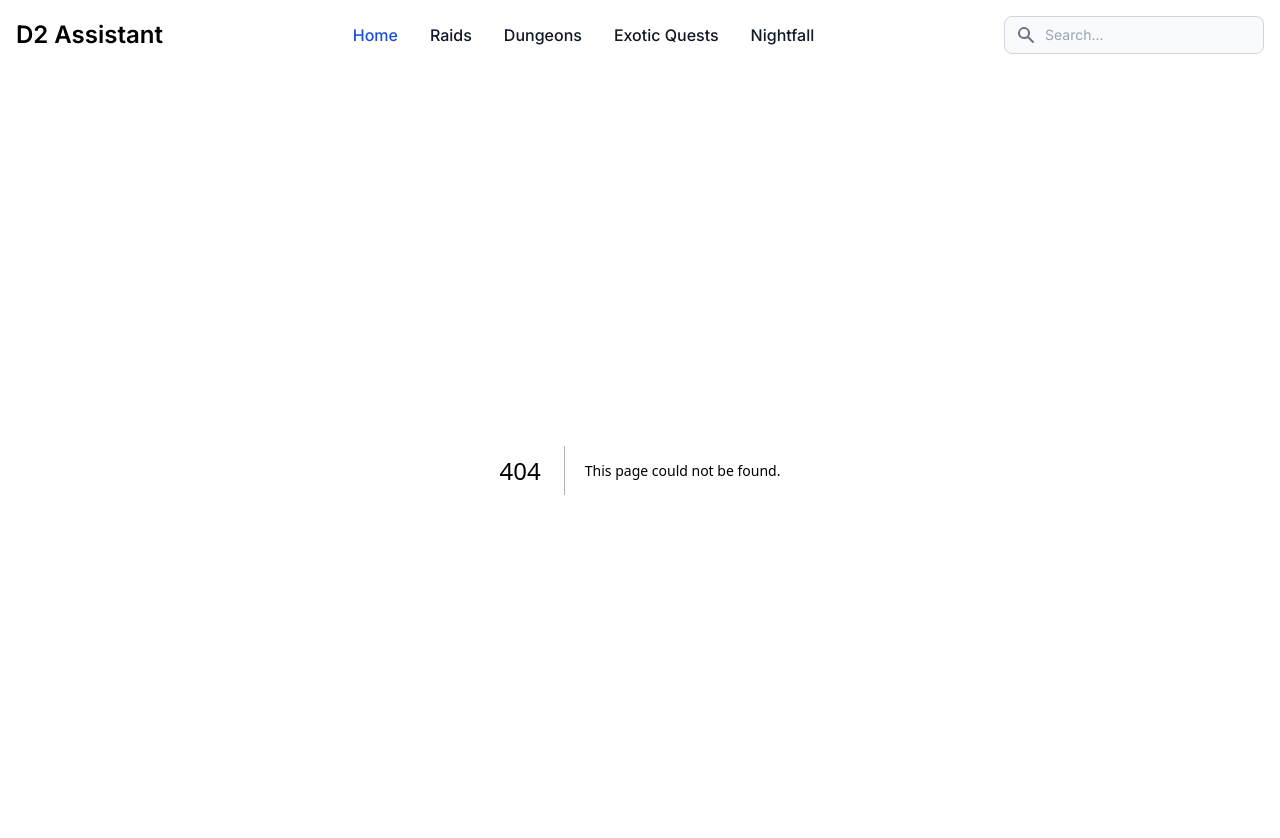
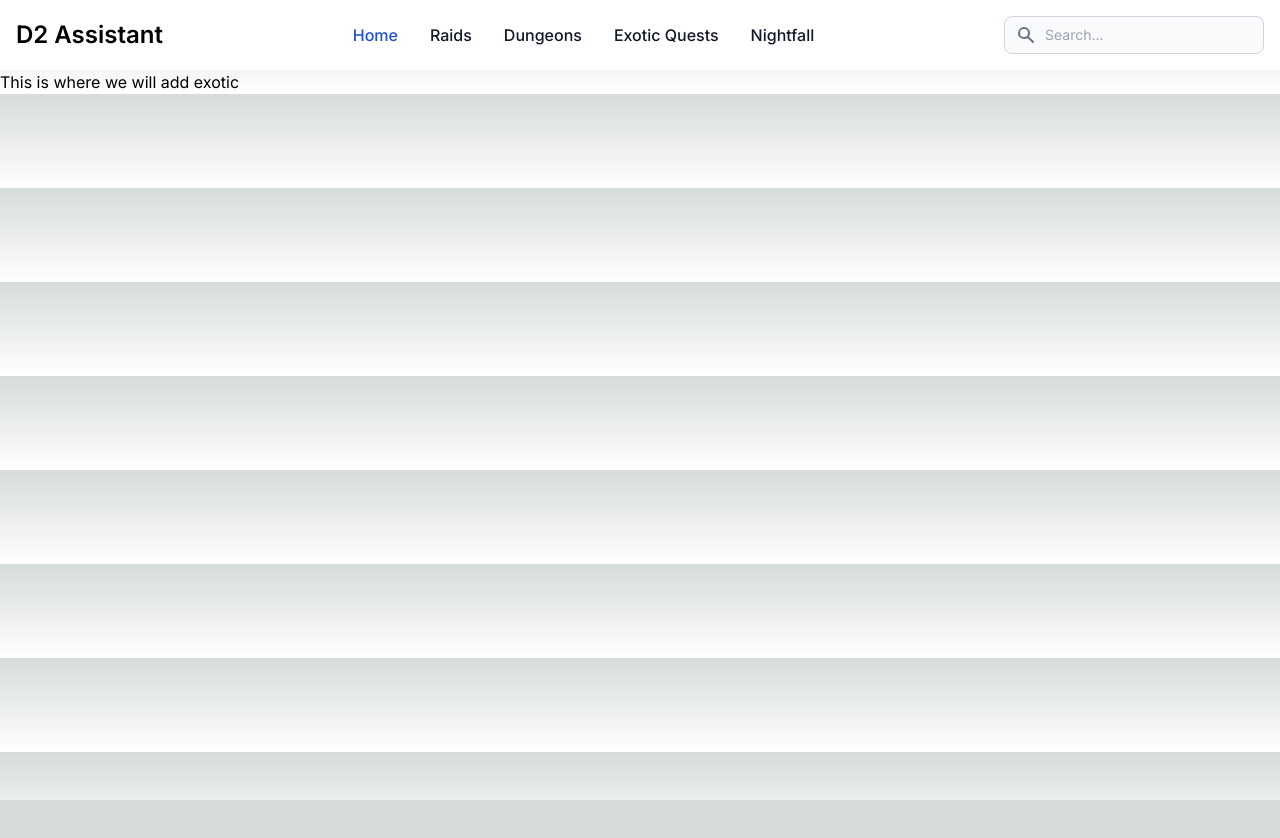
Before and after one commit to AdamArabov/Raid-Assistant, a Next.js app: page /exotic in a window 1280 px wide. Before the commit this address had no page. Shown: the top 838 px of the page. After the commit the page ends 800 px from the top, so only its background shows below. Built offline with nearby package versions, Linux system fonts and the light colour scheme.

Commit message:
exotic page created

```diff
--- /dev/null
+++ b/src/app/exotic/page.tsx
@@ -0,0 +1,7 @@
+export default function Exotic() {
+    return(
+        <div>
+        <h1>This is where we will add exotic</h1>
+        </div>
+    )
+}
--- a/src/app/layout.tsx
+++ b/src/app/layout.tsx
@@ -57,7 +57,7 @@
           <a href="/dungeons" className="block py-2 pl-3 pr-4 text-gray-900 rounded hover:bg-gray-100 md:hover:bg-transparent md:hover:text-blue-700 md:p-0 dark:text-white md:dark:hover:text-blue-500 dark:hover:bg-gray-700 dark:hover:text-white md:dark:hover:bg-transparent dark:border-gray-700">Dungeons</a>
         </li>
         <li>
-          <a href="#" className="block py-2 pl-3 pr-4 text-gray-900 rounded hover:bg-gray-100 md:hover:bg-transparent md:hover:text-blue-700 md:p-0 dark:text-white md:dark:hover:text-blue-500 dark:hover:bg-gray-700 dark:hover:text-white md:dark:hover:bg-transparent dark:border-gray-700">Exotic Quests</a>
+          <a href="/exotic" className="block py-2 pl-3 pr-4 text-gray-900 rounded hover:bg-gray-100 md:hover:bg-transparent md:hover:text-blue-700 md:p-0 dark:text-white md:dark:hover:text-blue-500 dark:hover:bg-gray-700 dark:hover:text-white md:dark:hover:bg-transparent dark:border-gray-700">Exotic Quests</a>
         </li>
         <li>
           <a href="#" className="block py-2 pl-3 pr-4 text-gray-900 rounded hover:bg-gray-100 md:hover:bg-transparent md:hover:text-blue-700 md:p-0 dark:text-white md:dark:hover:text-blue-500 dark:hover:bg-gray-700 dark:hover:text-white md:dark:hover:bg-transparent dark:border-gray-700">Nightfall</a>
```
